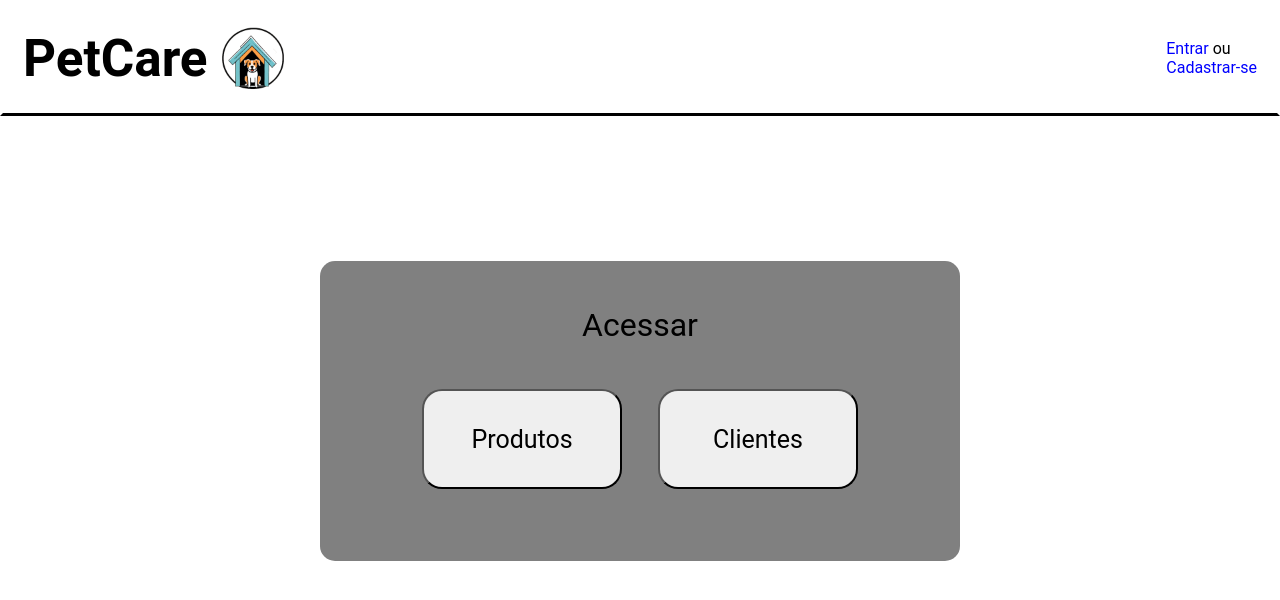
After one commit to JoaoGSilveira/Site-PetCare-Projeto-, a PHP site: page /admin.html in a window 1280 px wide. The commit adds this page. Shown: the top 600 px of the page. Run offline with PHP 8.4, Linux system fonts and the light colour scheme.

Commit message:
Update Projeto

```diff
--- /dev/null
+++ b/admin.html
@@ -0,0 +1,26 @@
+<!DOCTYPE html>
+<html lang="pt_BR">
+<head>
+    <meta charset="UTF-8">
+    <meta name="viewport" content="width=device-width, initial-scale=1.0">
+    <link rel="stylesheet" href="style.css">
+    <title>PetCare | Início</title>
+</head>
+<body class="bodyadm">
+    <nav class="navbar1">
+        <div class="logo-container">
+            <div class="brand-name">PetCare</div>
+            <img src="icon/CachorroCasinha.png" alt="logo">
+        </div>
+        <div class="user-actions">
+            <a href="login.html"><span class="strongazul">Entrar</span> ou<br><span class="strongazul">Cadastrar-se</span></a>
+        </div>
+    </nav>
+
+    <div class="containeradmin">
+        <h1 class="titleadmin">Acessar</h1>
+        <button class="buttonProduto">Produtos</button>
+        <button class="buttonCliente">Clientes</button>
+    </div>
+</body>
+</html>
--- a/cadastro.html
+++ b/cadastro.html
@@ -5,7 +5,7 @@
     <meta charset="UTF-8">
     <meta name="viewport" content="width=device-width, initial-scale=1.0">
     <link rel="stylesheet" href="style.css">
-    <title>PetCare | Início</title>
+    <title>PetCare | Cadastrar-se</title>
 </head>
 
 <body class="bodylogin">
--- a/login.html
+++ b/login.html
@@ -5,7 +5,7 @@
     <meta charset="UTF-8">
     <meta name="viewport" content="width=device-width, initial-scale=1.0">
     <link rel="stylesheet" href="style.css">
-    <title>PetCare | Início</title>
+    <title>PetCare | Login</title>
 </head>
 
 <body class="bodylogin">
--- a/produtocaes.html
+++ b/produtocaes.html
@@ -4,7 +4,7 @@
     <meta charset="UTF-8">
     <meta name="viewport" content="width=device-width, initial-scale=1.0">
     <link rel="stylesheet" href="style.css">
-    <title>PetCare | Início</title>
+    <title>PetCare | Produto para Cães</title>
 </head>
 <body>
     <nav class="navbar1">
--- a/produtogatos.html
+++ b/produtogatos.html
@@ -4,7 +4,7 @@
     <meta charset="UTF-8">
     <meta name="viewport" content="width=device-width, initial-scale=1.0">
     <link rel="stylesheet" href="style.css">
-    <title>PetCare | Início</title>
+    <title>PetCare | Produto para Gatos</title>
 </head>
 <body>
     <nav class="navbar1">
--- a/servicos.html
+++ b/servicos.html
@@ -5,7 +5,7 @@
     <meta charset="UTF-8">
     <meta name="viewport" content="width=device-width, initial-scale=1.0">
     <link rel="stylesheet" href="style.css">
-    <title>PetCare | Início</title>
+    <title>PetCare | Serviços</title>
 </head>
 
 <body>
--- a/sobrenos.html
+++ b/sobrenos.html
@@ -5,7 +5,7 @@
     <meta charset="UTF-8">
     <meta name="viewport" content="width=device-width, initial-scale=1.0">
     <link rel="stylesheet" href="style.css">
-    <title>PetCare | Início</title>
+    <title>PetCare | Sobre-Nós</title>
 </head>
 
 <body>
--- a/style.css
+++ b/style.css
@@ -112,11 +112,53 @@
 
 .navbar1 {
     color: #fff;
+    border: black;
+    border-left: none;
+    border-right: none;
+    border-top: none;
+    border-style: solid;
     background-color: white;
     display: flex;
     justify-content: space-between;
     align-items: center;
     padding: 10px 20px;
+}
+
+.containeradmin{
+    position: relative;
+    margin: auto;
+    margin-top: 145px;
+    border-radius: 15px;
+    text-align: center;
+    background-color: gray;
+    align-items: center;
+    justify-content: center;
+    width: 50%;
+    height: 300px;
+}
+
+.buttonProduto{
+    position: relative;
+    height: 100px;
+    border-radius: 20px;
+    font-size: 25px;
+    width: 200px;
+    margin-right: 5%;
+    top: 30%;
+}
+
+.buttonCliente{
+    position: relative;
+    height: 100px;
+    border-radius: 20px;
+    font-size: 25px;
+    width: 200px;
+    top: 30%;
+}
+
+.titleadmin{
+    position: relative;
+    top: 15%;
 }
 
 .logo-container {
@@ -551,7 +593,6 @@
 }
 
 .containerlinha1{
-    margin-top: 0;
     display: flex;
     flex-wrap: wrap;
     justify-content: space-around;
```
